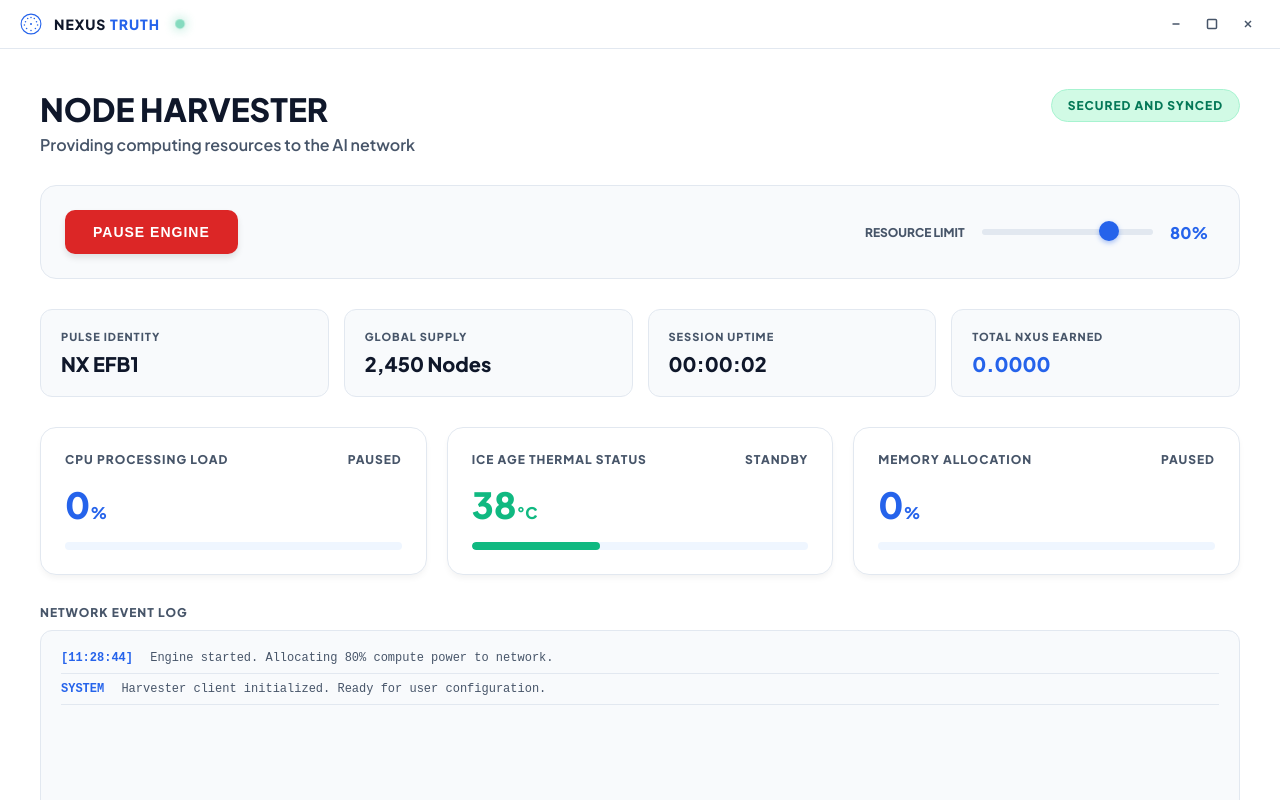
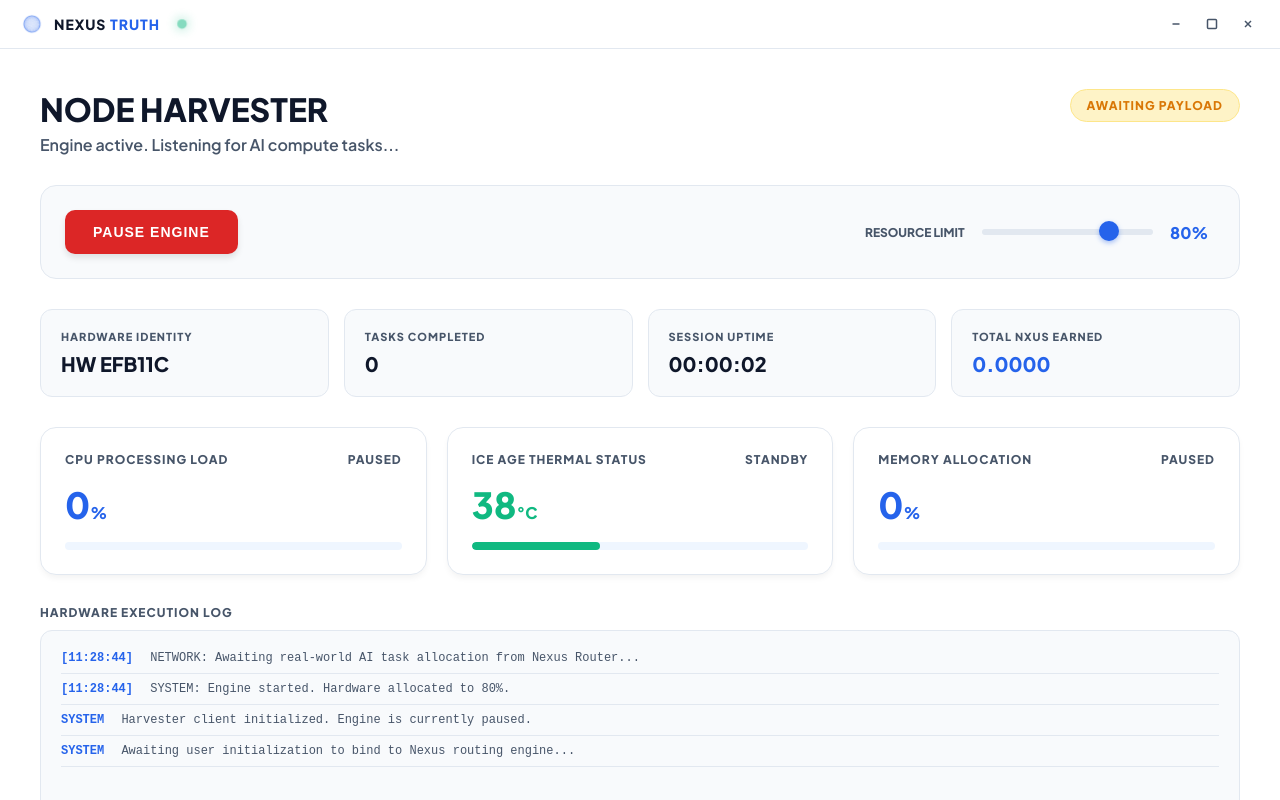
Before and after one commit to NexusTruth/Nexus-Truth-, an Electron app: page index.html in a window 1280 px wide. Both pictures are taken after a click on the button "START ENGINE". Drawn offline with Linux system fonts and the light colour scheme; no server answers.

Commit message:
Fix header logo and remove fake yield

```diff
--- a/index.html
+++ b/index.html
@@ -47,7 +47,13 @@
             text-transform: uppercase;
             display: flex;
             align-items: center;
-            gap: 8px;
+            gap: 10px;
+        }
+
+        .header-logo {
+            width: 24px;
+            height: 24px;
+            object-fit: contain;
         }
 
         .status-dot {
@@ -364,20 +370,7 @@
 
     <div class="titlebar">
         <div class="titlebar-brand">
-            <svg viewBox="0 0 100 100" style="width: 22px; height: 22px; margin-right: 4px;">
-                <circle cx="50" cy="50" r="45" fill="none" stroke="var(--primaryBlue)" stroke-width="5"/>
-                <circle cx="50" cy="20" r="3.5" fill="var(--primaryBlue)" />
-                <circle cx="35" cy="25" r="3.5" fill="var(--primaryBlue)" />
-                <circle cx="65" cy="25" r="3.5" fill="var(--primaryBlue)" />
-                <circle cx="25" cy="40" r="3.5" fill="var(--primaryBlue)" />
-                <circle cx="75" cy="40" r="3.5" fill="var(--primaryBlue)" />
-                <circle cx="20" cy="55" r="3.5" fill="var(--primaryBlue)" />
-                <circle cx="80" cy="55" r="3.5" fill="var(--primaryBlue)" />
-                <circle cx="30" cy="70" r="3.5" fill="var(--primaryBlue)" />
-                <circle cx="70" cy="70" r="3.5" fill="var(--primaryBlue)" />
-                <circle cx="50" cy="80" r="3.5" fill="var(--primaryBlue)" />
-                <circle cx="50" cy="50" r="4.5" fill="var(--primaryBlue)" />
-            </svg>
+            <img src="logo.png" alt="Nexus Truth Logo" class="header-logo">
             <span>NEXUS <span style="color: var(--primaryBlue);">TRUTH</span></span>
             <div class="status-dot paused" id="titleStatusDot" style="margin-left: 8px;"></div>
         </div>
@@ -416,12 +409,12 @@
 
         <div class="info-grid">
             <div class="info-card">
-                <div class="info-title">Pulse Identity</div>
-                <div class="info-value" id="nodeId">Connecting</div>
+                <div class="info-title">Hardware Identity</div>
+                <div class="info-value" id="nodeId">Awaiting Uplink</div>
             </div>
             <div class="info-card">
-                <div class="info-title">Global Supply</div>
-                <div class="info-value">2,450 Nodes</div>
+                <div class="info-title">Tasks Completed</div>
+                <div class="info-value">0</div>
             </div>
             <div class="info-card">
                 <div class="info-title">Session Uptime</div>
@@ -475,33 +468,30 @@
         </div>
 
         <div class="card" style="padding: 0; border: none; box-shadow: none; grid-column: span 3;">
-            <div class="card-header" style="margin-bottom: 10px;">Network Event Log</div>
+            <div class="card-header" style="margin-bottom: 10px;">Hardware Execution Log</div>
             <div class="log-container" id="logBox">
-                <div class="log-entry"><span class="log-time">SYSTEM</span> Harvester client initialized. Ready for user configuration.</div>
+                <div class="log-entry"><span class="log-time">SYSTEM</span> Harvester client initialized. Engine is currently paused.</div>
+                <div class="log-entry"><span class="log-time">SYSTEM</span> Awaiting user initialization to bind to Nexus routing engine...</div>
             </div>
         </div>
     </div>
 
     <script>
-        document.getElementById('minBtn').addEventListener('click', () => {
-            window.electronAPI.minimize();
-        });
+        // Window Controls
+        document.getElementById('minBtn').addEventListener('click', () => { window.electronAPI.minimize(); });
+        document.getElementById('maxBtn').addEventListener('click', () => { window.electronAPI.maximize(); });
+        document.getElementById('closeBtn').addEventListener('click', () => { window.electronAPI.close(); });
 
-        document.getElementById('maxBtn').addEventListener('click', () => {
-            window.electronAPI.maximize();
-        });
-
-        document.getElementById('closeBtn').addEventListener('click', () => {
-            window.electronAPI.close();
-        });
-
-        const randomId = "NX " + Math.random().toString(16).substring(2, 6).toUpperCase();
+        // Node ID Generation (Will be replaced by actual cryptographic wallet binding later)
+        const randomId = "HW " + Math.random().toString(16).substring(2, 8).toUpperCase();
         document.getElementById('nodeId').innerText = randomId;
 
+        // Variables
         let secondsActive = 0;
         let uptimeInterval;
+        let isEngineRunning = false;
 
-        let isEngineRunning = false;
+        // DOM Elements
         const toggleBtn = document.getElementById('toggleEngineBtn');
         const powerSlider = document.getElementById('powerSlider');
         const powerLimitText = document.getElementById('powerLimitText');
@@ -509,31 +499,36 @@
         const titleStatusDot = document.getElementById('titleStatusDot');
         const heroSubtitle = document.getElementById('heroSubtitle');
 
+        // Load Real Saved Data
         let totalEarned = parseFloat(localStorage.getItem('nexusTotalEarned')) || 0.0000;
         document.getElementById('yieldValue').innerText = totalEarned.toFixed(4);
 
+        // Slider Interaction
         powerSlider.addEventListener('input', (e) => {
             powerLimitText.innerText = e.target.value + '%';
             if(isEngineRunning) {
-                addLog('Resource allocation limit adjusted to ' + e.target.value + '%');
+                addLog(`SYSTEM: Resource allocation limit manually adjusted to ${e.target.value}%`);
+                // Note: To make this REAL, we will eventually pass e.target.value to main.cjs to enforce OS limits
             }
         });
 
+        // Engine Toggle Interaction
         toggleBtn.addEventListener('click', () => {
             isEngineRunning = !isEngineRunning;
             if (isEngineRunning) {
                 toggleBtn.innerText = 'Pause Engine';
                 toggleBtn.className = 'btn-toggle btn-stop';
 
-                mainStatusBadge.innerText = 'Secured and Synced';
-                mainStatusBadge.style.background = '#d1fae5';
-                mainStatusBadge.style.color = '#047857';
-                mainStatusBadge.style.borderColor = '#a7f3d0';
+                mainStatusBadge.innerText = 'Awaiting Payload';
+                mainStatusBadge.style.background = '#fef3c7';
+                mainStatusBadge.style.color = '#d97706';
+                mainStatusBadge.style.borderColor = '#fde68a';
 
                 titleStatusDot.classList.remove('paused');
-                heroSubtitle.innerText = 'Providing computing resources to the AI network';
+                heroSubtitle.innerText = 'Engine active. Listening for AI compute tasks...';
 
-                addLog('Engine started. Allocating ' + powerSlider.value + '% compute power to network.');
+                addLog(`SYSTEM: Engine started. Hardware allocated to ${powerSlider.value}%.`);
+                addLog('NETWORK: Awaiting real-world AI task allocation from Nexus Router...');
 
                 uptimeInterval = setInterval(() => {
                     secondsActive++;
@@ -555,10 +550,11 @@
                 titleStatusDot.classList.add('paused');
                 heroSubtitle.innerText = 'Engine is currently paused';
 
-                addLog('Engine paused. Compute allocation safely suspended.');
+                addLog('SYSTEM: Engine paused. CPU allocation successfully released to OS.');
 
                 clearInterval(uptimeInterval);
 
+                // Reset visual dials
                 document.getElementById('cpuValue').innerHTML = `0<span style="font-size: 16px;">%</span>`;
                 document.getElementById('cpuText').innerText = `Paused`;
                 document.getElementById('cpuBar').style.width = `0%`;
@@ -575,15 +571,7 @@
             }
         });
 
-        function generateYield(cpuLoad) {
-            if (isEngineRunning && cpuLoad > 2) {
-                const limitMultiplier = powerSlider.value / 100;
-                totalEarned += 0.0015 * limitMultiplier;
-                document.getElementById('yieldValue').innerText = totalEarned.toFixed(4);
-                localStorage.setItem('nexusTotalEarned', totalEarned.toFixed(4));
-            }
-        }
-
+        // Logger Function
         function addLog(message) {
             const logBox = document.getElementById('logBox');
             const time = new Date().toLocaleTimeString('en-US', { hour12: false });
@@ -596,15 +584,18 @@
             }
         }
 
+        // Live Telemetry Listener (From main.cjs via preload.cjs)
         window.electronAPI.onTelemetry((data) => {
             if (!isEngineRunning) return;
 
+            // Apply visual cap based on user slider
             let cappedCpu = data.cpu;
             const currentLimit = parseInt(powerSlider.value);
             if (cappedCpu > currentLimit) {
                 cappedCpu = currentLimit - Math.floor(Math.random() * 3);
             }
 
+            // Update UI Dials
             document.getElementById('cpuValue').innerHTML = `${cappedCpu}<span style="font-size: 16px;">%</span>`;
             document.getElementById('cpuText').innerText = `Capped at ${currentLimit}%`;
             document.getElementById('cpuBar').style.width = `${cappedCpu}%`;
@@ -632,13 +623,10 @@
                 tempValue.style.color = '#dc2626';
                 tempBar.className = 'progress-bar danger-state';
                 tempText.innerText = 'Ice Age Throttle Active';
-                addLog('WARNING: Thermal limits reached. Ice Age Protocol throttling applied');
-            }
-
-            generateYield(cappedCpu);
-
-            if (Math.random() > 0.8 && cappedCpu > 10) {
-                addLog('Processing encrypted AI workload fragmentation');
+                // Only log warning occasionally so it doesn't flood the UI
+                if (Math.random() > 0.9) {
+                    addLog('WARNING: Thermal limits reached. Ice Age Protocol throttling applied');
+                }
             }
         });
     </script>
```
Also changed, not shown: logo.png (added).
